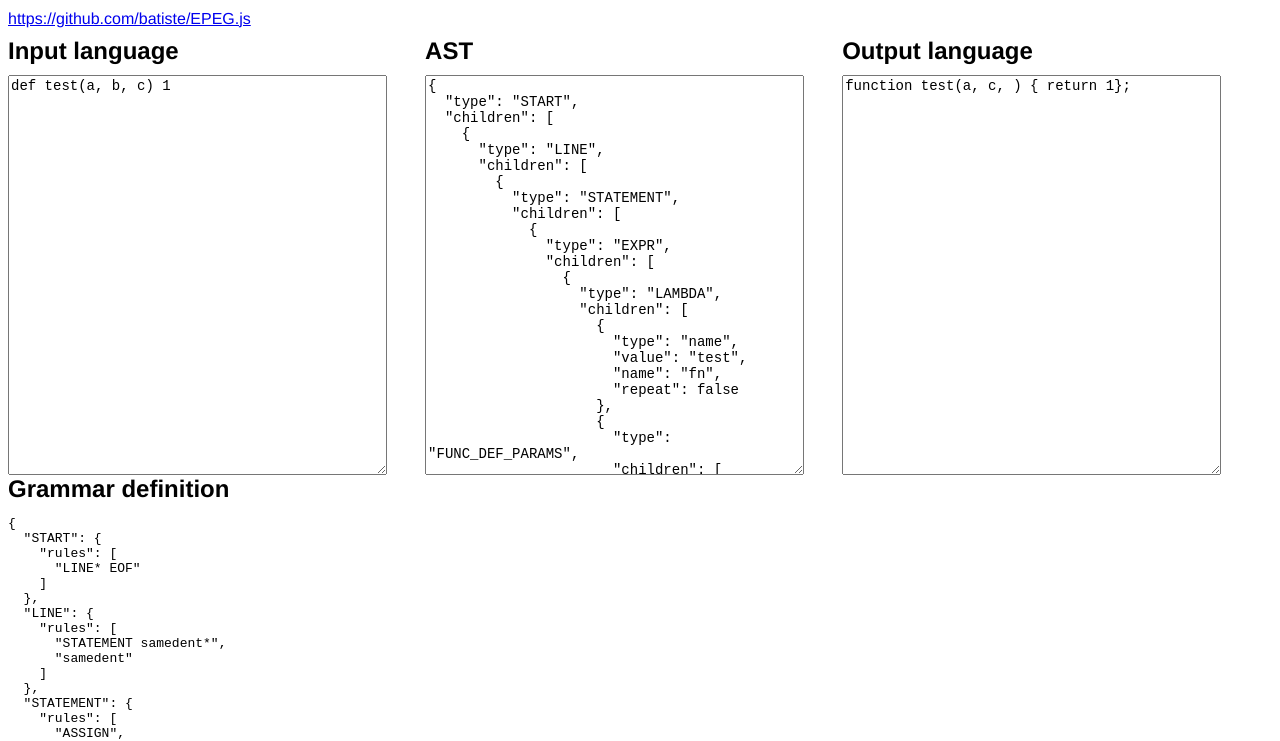
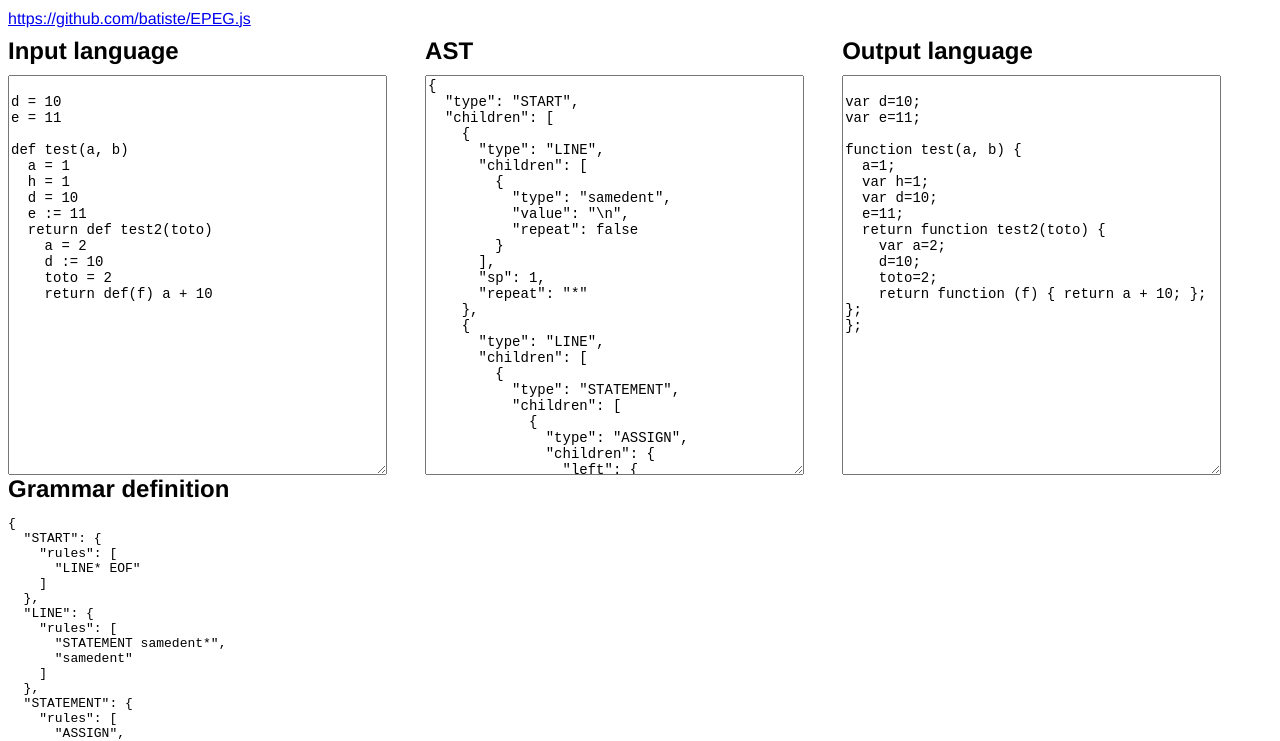
Before and after one commit to batiste/EPEG.js, a plain HTML site: page index.html in a window 1280 px wide. Shown: the part 53-794 px from the top of the page. Drawn offline with Linux system fonts and the light colour scheme.

Commit message:
Ensure the hook functions work properly

```diff
--- a/index.html
+++ b/index.html
@@ -39,7 +39,25 @@ EPEG.js demo
 <div style="clear:both">
 <div class="col" style="position:relative">
   <h2>Input language</h2>
-<textarea id="in">def test(a, b, c) 1
+<textarea id="in">
+
+d = 10
+e = 11
+
+def test(a, b)
+  a = 1
+  h = 1
+  d = 10
+  e := 11
+  return def test2(toto)
+    a = 2
+    d := 10
+    toto = 2
+    return def(f) a + 10
+
+
+
+
 </textarea>
 
 <pre id="error" style=""></pre>
@@ -161,28 +179,21 @@ function if_def(params) {
   return [params.e, params.b, params.elif, params.el];
 }
 
-function unfoldLeafs(node, accu) {
+function flattenLeftRecursion(node, accu) {
   if(node.children === undefined) {
     accu.push(node);
   } else {
     for(var i=0; i<node.children.length; i++) {
-      unfoldLeafs(node.children[i], accu);
+      flattenLeftRecursion(node.children[i], accu);
     }
   }
 }
 
-function unroll1(params) {
+function unrollParams(params) {
   var p = [];
-  if(params.p1) {
-    unfoldLeafs(params.p1, p);
-  }
+  flattenLeftRecursion(params.p1, p);
   p.push(params.p2);
-  debugger
   return p;
-}
-
-function unroll2(params) {
-  return [params.p1];
 }
 
 var grammarDef = {
@@ -191,7 +202,7 @@ var grammarDef = {
   "STATEMENT": {rules:["ASSIGN", "EXPR", "RETURN", "IF"]},
   "VALUE": {rules:["number", "string"]},
   "BLOCK": {rules: ["indent LINE+ dedent"]},
-  "FUNC_DEF_PARAMS": {rules:["p1:FUNC_DEF_PARAMS comma W p2:name", "p1:name"], hooks: [unroll1, unroll2]},
+  "FUNC_DEF_PARAMS": {rules:["p1:FUNC_DEF_PARAMS comma W p2:name", "p1:name"], hooks: [unrollParams, false]},
   "LAMBDA": {rules:[
       "function_def open_par p:FUNC_DEF_PARAMS? close_par W b:EXPR",
       "function_def W fn:name open_par p:FUNC_DEF_PARAMS? close_par W b:EXPR",
@@ -264,7 +275,7 @@ din.onkeyup = function() {
 function outit() {
   namespaces = [{}];
   lastLevel = 0;
-  //try {
+  try {
     var r = gram.parse(din.value);
     //console.log(EPEG.tokenize(din.value, gram.tokenDef));
     lastLevel = 0;
@@ -274,22 +285,25 @@ function outit() {
     code.value = generateCode(r);
     dout.value = JSON.stringify(r, false, 2);
     document.getElementById("error").textContent = "";
-  //} catch(e) {
-    //throw e;
-    //document.getElementById("error").textContent = String(e);
-  //}
+  } catch(e) {
+    document.getElementById("error").textContent = String(e);
+    throw e;
+  }
 }
 
 var namespaces = [{}];
 
-function generateParams(node, ns) {
+function generateParams(ps, ns) {
   var str = '';
-  if(node.children[1]) {
-    var params = node.children[1].children;
+  if(ps){
+    var params = ps.children;
     if(params) {
       params.map(function(p){
         ns[p.value] = true;
-        str += p.value + ', ';
+        str += p.value;
+        if(params[params.length - 1] !== p) {
+          str += ', ';
+        }
       });
     }
   }
@@ -305,7 +319,7 @@ var backend = {
       name = node.children[0].value;
     }
     str = "function " + name + "(";
-    str += generateParams(node, ns);
+    str += generateParams(node.children[1], ns);
     str += ') {';
     if(node.children[2]) {
       str += generateCode(node.children[2]);
@@ -321,14 +335,13 @@ var backend = {
       name = node.children[0].value;
     }
     str = "function " + name + "(";
-    debugger
-    str += generateParams(node, ns);
+    str += generateParams(node.children[1], ns);
     str += ') { return ';
     if(node.children[2]) {
       str += generateCode(node.children[2]);
     }
     namespaces.pop();
-    return str + "}";
+    return str + "; }";
   },
   'ASSIGN': function(node) {
     var prefix = "";
--- a/parser.js
+++ b/parser.js
@@ -92,14 +92,19 @@ function growLR(grammar, rule, stream, pos, memo) {
       return progress;
     }
 
-    if(hook) {
+    // apply rule hooks
+    if(hook && !result.hooked) {
       result.children = hook(createParams(result.children));
+      result.hooked = true;
     }
 
+    // it's very important to update the memoized value
+    // this is actually growing the seed in the memoization
     memo.children = result.children;
     memo.sp = result.sp;
     memo.start = result.start;
-    progress = memo;
+    memo.hooked = result.hooked;
+    progress = result;
   }
   return progress;
 }
@@ -156,6 +161,7 @@ function evalRuleBody(grammar, rule, stream, pointer) {
 
   while(rtoken && stoken) {
 
+    // Case one: we have a rule we need to develop
     if(grammar[rtoken.type]) {
 
       var expand_rules = grammar[rtoken.type].rules;
@@ -170,15 +176,17 @@ function evalRuleBody(grammar, rule, stream, pointer) {
       if(!result) {
         for(j=0; j<expand_rules.length; j++) {
           var r = expand_rules[j];
+          var hook = hooks && hooks[j];
 
           result = memoEval(grammar, r, stream, sp);
 
           if(result) {
-            if(hooks && hooks[j]) {
-              result.children = hooks[j](createParams(result.children));
+
+            if(hook && !result.hooked) {
+              result.children = hook(createParams(result.children));
+              result.hooked = true;
             }
 
-            //if(!memoization[r.key+';'+sp])
             memoization[r.key+';'+sp] = result;
 
             if(rtoken.repeat === false) {
@@ -211,6 +219,7 @@ function evalRuleBody(grammar, rule, stream, pointer) {
         rp++;
       }
 
+    // Case two: we have a proper token
     } else {
 
       if(stoken.type === rtoken.type) {
@@ -228,12 +237,13 @@ function evalRuleBody(grammar, rule, stream, pointer) {
 
     }
 
+    // information used for debugging purpose
     if(best_p < sp) {
-      // copyToken
       best_parse = [sp, rule, rule.tokens[rp]];
       best_p = sp;
     }
 
+    // fetch next rule and stream token
     rtoken = rule.tokens[rp];
     stoken = stream[sp];
 
@@ -246,7 +256,9 @@ function evalRuleBody(grammar, rule, stream, pointer) {
 
     // no more tokens
     if(stoken === undefined) {
-      if(rtoken.repeat !== false) {
+      if(canFail(rtoken, currentNode)) {
+        // This does not happen often because of EOF,
+        // As it stands the last token as always to be EOF
         currentNode.sp = sp;
         currentNode.rp = rp;
         return currentNode;
```
Also changed, not shown: tests/tests.js (+54 -1 lines).
